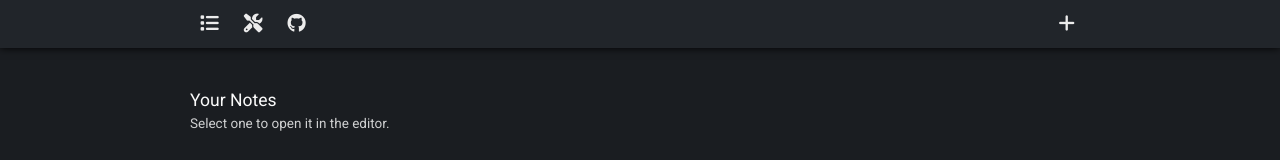
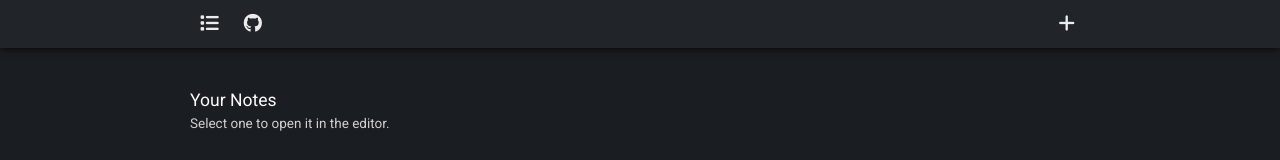
Before and after one commit to Kexplx/ng-notes, an Angular app: page /notes in a window 1280 px wide. Shown: the top 160 px of the page. Built offline with nearby package versions, Linux system fonts and the light colour scheme.

Commit message:
removes settings icon in template and styles

```diff
--- a/src/app/shared/navbar/navbar.component.html
+++ b/src/app/shared/navbar/navbar.component.html
@@ -2,9 +2,6 @@
     <div class="nav-container">
         <div (click)="onHome()" class="item">
             <i class="fas fa-lg fa-list mr-3 "></i>
-        </div>
-        <div class="item">
-            <i class="fas fa-lg fa-tools mr-3 "></i>
         </div>
         <div appClick (leftOrWheelClick)="onExternalLinkClick('https://github.com')" class="item">
             <i class="fab fa-lg fa-github mr-3 "></i>
--- a/src/app/shared/navbar/navbar.component.scss
+++ b/src/app/shared/navbar/navbar.component.scss
@@ -16,9 +16,13 @@
     margin-right: auto;
     margin-left: auto;
     display: grid;
-    grid-template-columns: auto auto auto 1fr auto auto;
+    grid-template-columns: auto auto 1fr auto auto;
     height: 6vh;
     line-height: 6vh;
+    @media screen and (max-width: 600px) {
+        height: 8vh;
+        line-height: 8vh;
+    }
 }
 
 .item {
@@ -42,3 +46,11 @@
 .mr-3 {
     margin-right: 5px;
 }
+
+.juli {
+    position: fixed;
+    top: 5px;
+    right: 50%;
+    color: rgb(255, 71, 71);
+    z-index: 2;
+}
```
